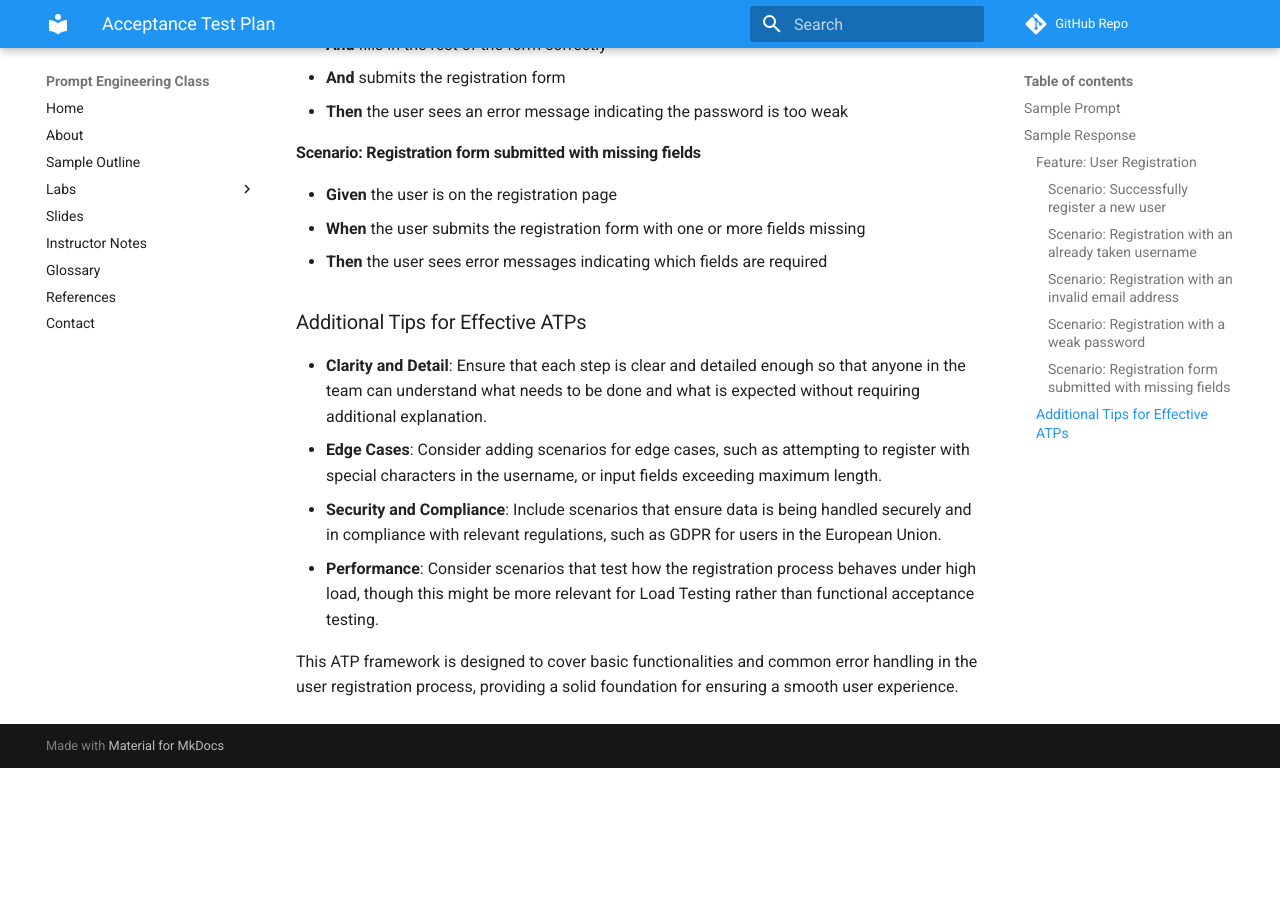
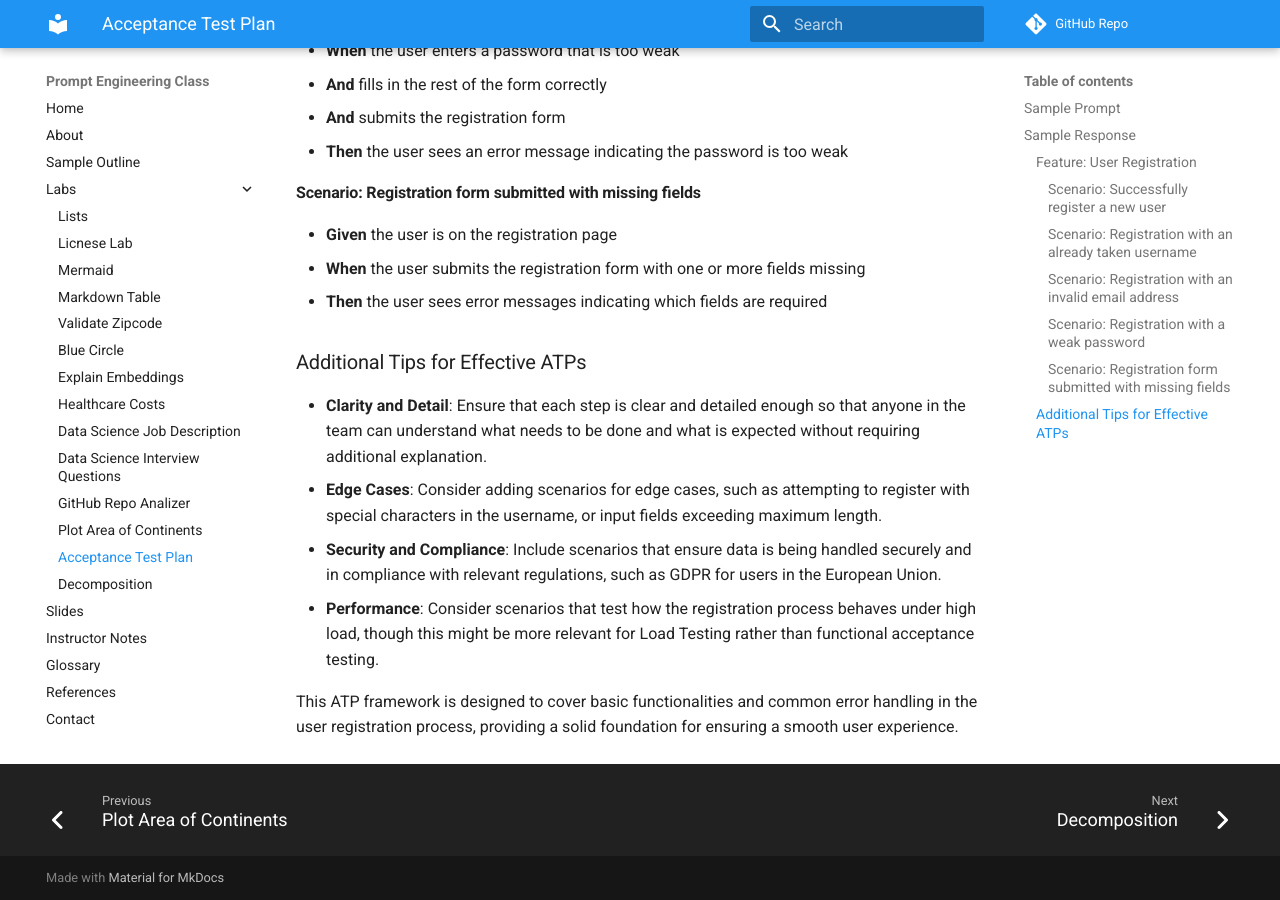
Before and after one commit to dmccreary/prompt-class, an MkDocs documentation site: the page built from docs/labs/12-acceptance-test-plan.md, in a window 1280 px wide and 900 px high, scrolled down 1513 px. Built offline with MkDocs 1.6.1 and Material for MkDocs 9.7.7, drawn with Linux system fonts in a browser that asks for light colours; comment, search, counter and statistics services are not loaded; before the commit the page ends 2281 px from its top, so only the background shows below that.

Commit message:
updating content

```diff
--- a/mkdocs.yml
+++ b/mkdocs.yml
@@ -23,7 +23,7 @@ nav:
     - Data Science Interview Questions: labs/09-interview-questions.md
     - GitHub Repo Analizer: labs/10-github-repo-analyzer.md
     - Plot Area of Continents: labs/11-plot-continents.md
-    - Acceptance Test Plan: labs/12-accepance-test-plan.md
+    - Acceptance Test Plan: labs/12-acceptance-test-plan.md
     - Decomposition: labs/13-decomposition.md
   - Slides: slides.md
   - Instructor Notes: instructor-notes.md
```
